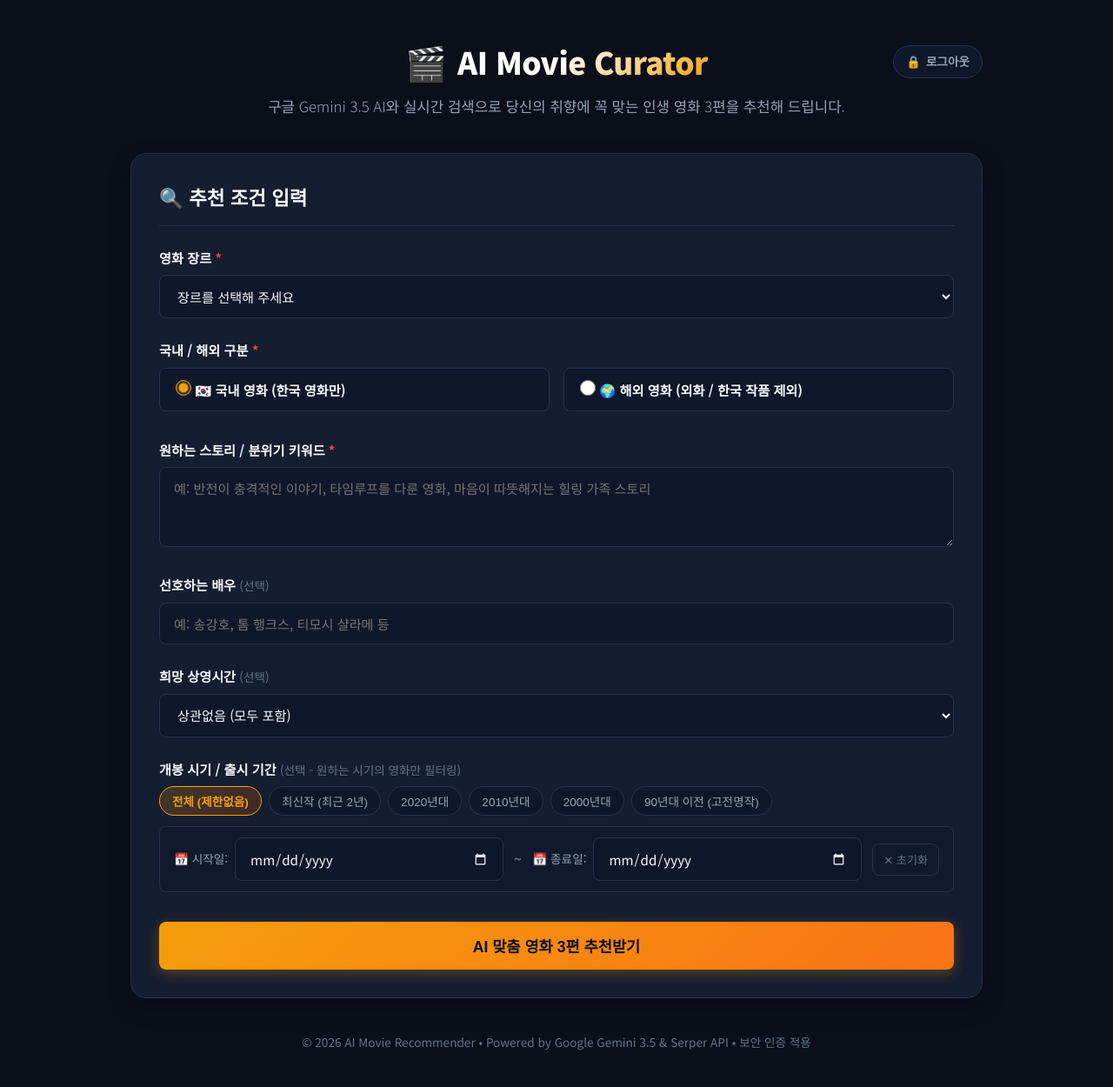
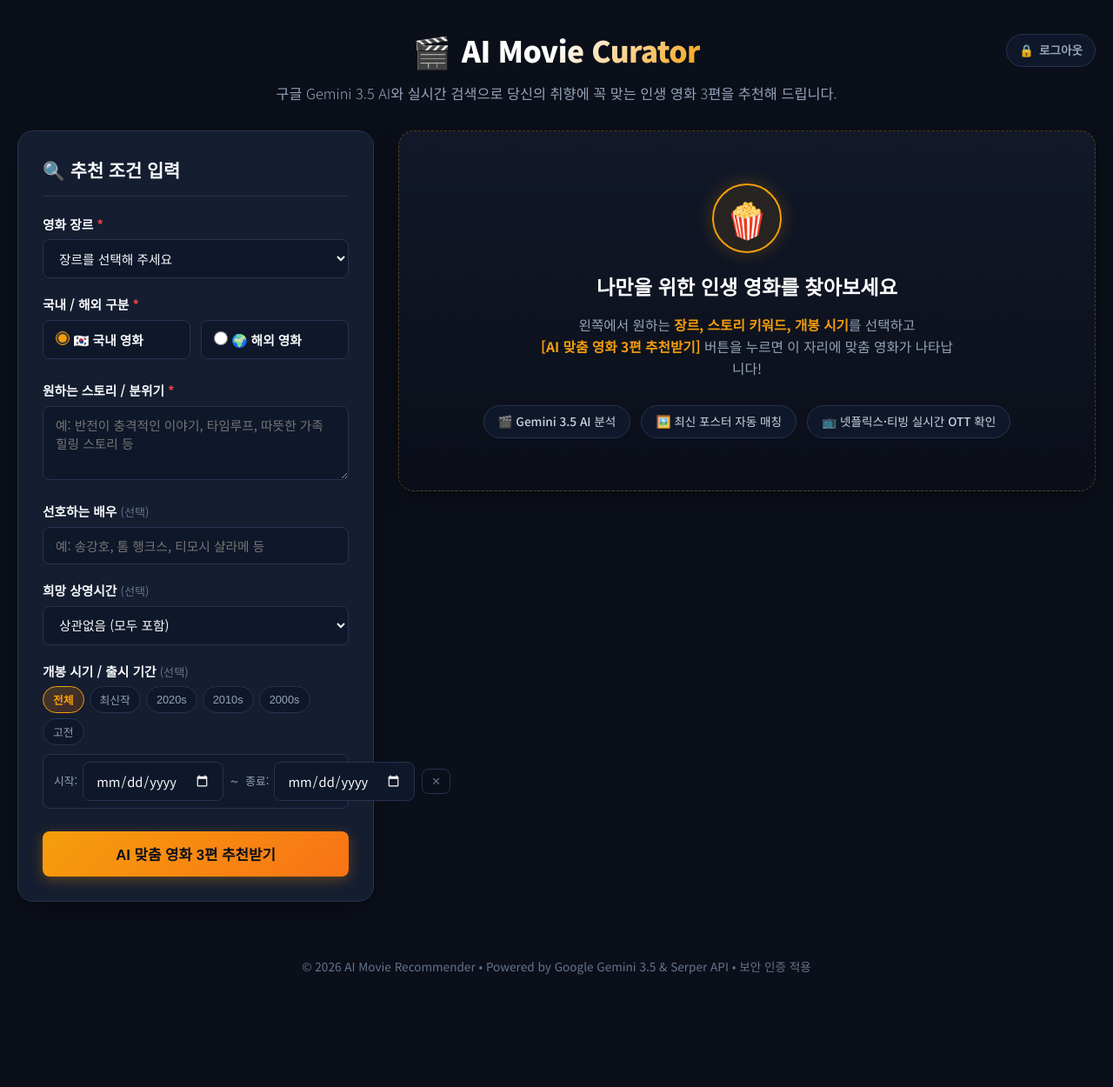
Before and after one commit to Nulbam/movie-recommender, a Flask app: page / in a window 1280 px wide. Shown: the whole page at 87% size. After the commit the page ends 1121 px from the top, so only its background shows below. Run offline with Flask 3, Linux system fonts and the light colour scheme; the visitor is signed in with stand-in values (Sample User, id 1).

Commit message:
feat: 좌우 2단 대시보드 레이아웃 개편 (좌측: 추천 조건 입력, 우측: 결과 및 대기 화면)

```diff
--- a/static/css/style.css
+++ b/static/css/style.css
@@ -40,7 +40,7 @@ body {
     background-color: var(--bg-primary);
     color: var(--text-primary);
     line-height: 1.6;
-    padding: 40px 20px;
+    padding: 30px 20px;
     min-height: 100vh;
 }
 
@@ -152,16 +152,16 @@ body {
     40%, 80% { transform: translateX(8px); }
 }
 
-/* 3. 전체 레이아웃 컨테이너 */
+/* 3. 전체 레이아웃 컨테이너 (와이드 대시보드 뷰) */
 .app-container {
-    max-width: 980px;
+    max-width: 1300px;
     margin: 0 auto;
 }
 
 /* 헤더 및 액션 버튼 */
 .app-header {
     text-align: center;
-    margin-bottom: 40px;
+    margin-bottom: 30px;
 }
 
 .header-top {
@@ -179,11 +179,11 @@ body {
 }
 
 .logo-icon {
-    font-size: 2.4rem;
+    font-size: 2.2rem;
 }
 
 .logo h1 {
-    font-size: 2.2rem;
+    font-size: 2.1rem;
     font-weight: 900;
     letter-spacing: -0.5px;
     background: linear-gradient(135deg, #ffffff 40%, var(--accent-gold) 100%);
@@ -242,41 +242,64 @@ body {
 }
 
 .subtitle {
-    font-size: 1.05rem;
+    font-size: 1.02rem;
     color: var(--text-secondary);
     font-weight: 300;
 }
 
-/* 4. 공통 카드 스타일 */
+/* 4. 좌/우 2단 대시보드 그리드 레이아웃 */
+.dashboard-layout {
+    display: grid;
+    grid-template-columns: 410px 1fr;
+    gap: 28px;
+    align-items: start;
+}
+
+.dashboard-left {
+    width: 100%;
+}
+
+.sticky-form {
+    position: sticky;
+    top: 20px;
+    margin-bottom: 0;
+}
+
+.dashboard-right {
+    width: 100%;
+    min-height: 500px;
+}
+
+/* 5. 공통 카드 스타일 */
 .card {
     background-color: var(--bg-card);
     border: 1px solid var(--border-color);
     border-radius: var(--radius-lg);
-    padding: 32px;
-    margin-bottom: 30px;
+    padding: 28px;
+    margin-bottom: 24px;
     box-shadow: var(--shadow-main);
     transition: var(--transition);
 }
 
 .section-title {
-    font-size: 1.4rem;
+    font-size: 1.3rem;
     font-weight: 700;
-    margin-bottom: 24px;
+    margin-bottom: 20px;
     color: var(--text-primary);
     border-bottom: 1px solid var(--border-color);
-    padding-bottom: 14px;
+    padding-bottom: 12px;
 }
 
-/* 5. 입력 폼 컴포넌트 */
+/* 6. 입력 폼 컴포넌트 */
 .form-group {
-    margin-bottom: 24px;
+    margin-bottom: 18px;
 }
 
 .form-group label {
     display: block;
-    font-size: 0.95rem;
+    font-size: 0.92rem;
     font-weight: 600;
-    margin-bottom: 8px;
+    margin-bottom: 6px;
     color: var(--text-primary);
 }
 
@@ -287,7 +310,7 @@ body {
 
 .optional {
     color: var(--text-muted);
-    font-size: 0.85rem;
+    font-size: 0.82rem;
     font-weight: normal;
 }
 
@@ -298,18 +321,17 @@ input[type="date"],
 select,
 textarea {
     width: 100%;
-    padding: 12px 16px;
+    padding: 10px 14px;
     background-color: var(--bg-input);
     border: 1px solid var(--border-color);
     border-radius: var(--radius-sm);
     color: var(--text-primary);
     font-family: inherit;
-    font-size: 0.95rem;
+    font-size: 0.92rem;
     transition: var(--transition);
     outline: none;
 }
 
-/* 날짜 선택 인풋 캘린더 다크 모드 스타일 */
 input[type="date"] {
     color-scheme: dark;
     cursor: pointer;
@@ -330,13 +352,13 @@ select {
 
 textarea {
     resize: vertical;
-    min-height: 85px;
+    min-height: 75px;
 }
 
 /* 라디오 버튼 그룹 */
 .radio-group {
     display: flex;
-    gap: 16px;
+    gap: 12px;
 }
 
 .radio-label {
@@ -344,11 +366,11 @@ textarea {
     align-items: center;
     gap: 8px;
     background-color: var(--bg-input);
-    padding: 12px 18px;
+    padding: 10px 14px;
     border: 1px solid var(--border-color);
     border-radius: var(--radius-sm);
     cursor: pointer;
-    font-size: 0.95rem;
+    font-size: 0.9rem;
     transition: var(--transition);
     flex: 1;
     font-weight: 500;
@@ -361,25 +383,25 @@ textarea {
 
 .radio-label input[type="radio"] {
     accent-color: var(--accent-gold);
-    width: 18px;
-    height: 18px;
+    width: 16px;
+    height: 16px;
 }
 
-/* 6. 개봉 시기 캘린더 & 프리셋 버튼 스타일 */
+/* 개봉 시기 캘린더 & 프리셋 버튼 */
 .date-preset-group {
     display: flex;
     flex-wrap: wrap;
-    gap: 8px;
-    margin-bottom: 12px;
+    gap: 6px;
+    margin-bottom: 10px;
 }
 
 .preset-btn {
     background-color: var(--bg-input);
     border: 1px solid var(--border-color);
     color: var(--text-secondary);
-    padding: 6px 14px;
-    border-radius: 20px;
-    font-size: 0.85rem;
+    padding: 5px 11px;
+    border-radius: 16px;
+    font-size: 0.8rem;
     font-weight: 500;
     cursor: pointer;
     transition: var(--transition);
@@ -400,9 +422,9 @@ textarea {
 .date-range-wrapper {
     display: flex;
     align-items: center;
-    gap: 12px;
+    gap: 8px;
     background-color: rgba(15, 23, 42, 0.5);
-    padding: 12px 16px;
+    padding: 8px 12px;
     border: 1px solid var(--border-color);
     border-radius: var(--radius-sm);
 }
@@ -410,12 +432,12 @@ textarea {
 .date-input-box {
     display: flex;
     align-items: center;
-    gap: 8px;
+    gap: 6px;
     flex: 1;
 }
 
 .date-label {
-    font-size: 0.85rem;
+    font-size: 0.8rem;
     color: var(--text-secondary);
     white-space: nowrap;
 }
@@ -429,9 +451,9 @@ textarea {
     background-color: transparent;
     border: 1px solid var(--border-color);
     color: var(--text-muted);
-    padding: 8px 12px;
+    padding: 6px 10px;
     border-radius: var(--radius-sm);
-    font-size: 0.82rem;
+    font-size: 0.8rem;
     cursor: pointer;
     white-space: nowrap;
     transition: var(--transition);
@@ -445,10 +467,10 @@ textarea {
 /* 제출 버튼 */
 .btn {
     width: 100%;
-    padding: 15px;
+    padding: 14px;
     border: none;
     border-radius: var(--radius-sm);
-    font-size: 1.1rem;
+    font-size: 1.05rem;
     font-weight: 700;
     cursor: pointer;
     transition: var(--transition);
@@ -456,7 +478,7 @@ textarea {
     justify-content: center;
     align-items: center;
     gap: 10px;
-    margin-top: 10px;
+    margin-top: 8px;
 }
 
 .btn-primary {
@@ -477,10 +499,71 @@ textarea {
     transform: none;
 }
 
-/* 7. 로딩 인디케이터 */
+/* 7. 우측 영역: 초기 대기 카드 (Empty State) */
+.empty-card {
+    text-align: center;
+    padding: 60px 30px;
+    border: 1px dashed rgba(245, 158, 11, 0.3);
+    background: linear-gradient(180deg, rgba(21, 29, 48, 0.7) 0%, rgba(11, 15, 25, 0.9) 100%);
+}
+
+.empty-icon-box {
+    width: 80px;
+    height: 80px;
+    margin: 0 auto 20px;
+    background: rgba(245, 158, 11, 0.1);
+    border: 2px solid var(--accent-gold);
+    border-radius: 50%;
+    display: flex;
+    align-items: center;
+    justify-content: center;
+    box-shadow: 0 0 20px rgba(245, 158, 11, 0.25);
+}
+
+.empty-icon {
+    font-size: 2.5rem;
+}
+
+.empty-title {
+    font-size: 1.45rem;
+    font-weight: 800;
+    color: #ffffff;
+    margin-bottom: 12px;
+}
+
+.empty-desc {
+    color: var(--text-secondary);
+    font-size: 0.98rem;
+    line-height: 1.6;
+    max-width: 480px;
+    margin: 0 auto 30px;
+}
+
+.empty-desc strong {
+    color: var(--accent-gold);
+}
+
+.empty-features {
+    display: flex;
+    flex-wrap: wrap;
+    gap: 12px;
+    justify-content: center;
+}
+
+.feature-tag {
+    background-color: var(--bg-input);
+    border: 1px solid var(--border-color);
+    color: #cbd5e1;
+    font-size: 0.85rem;
+    padding: 7px 16px;
+    border-radius: 20px;
+    font-weight: 500;
+}
+
+/* 8. 로딩 인디케이터 */
 .loading-card {
     text-align: center;
-    padding: 50px 20px;
+    padding: 70px 20px;
 }
 
 .spinner {
--- a/static/js/app.js
+++ b/static/js/app.js
@@ -1,6 +1,6 @@
 /**
  * ==========================================================================
- * AI 영화 큐레이터 - 프론트엔드 인터랙션 스크립트 (캘린더 기간 검색 & PWA & 보안)
+ * AI 영화 큐레이터 - 프론트엔드 인터랙션 스크립트 (좌우 2단 대시보드 레이아웃 지원)
  * ==========================================================================
  */
 
@@ -17,6 +17,7 @@ document.addEventListener("DOMContentLoaded", () => {
     const presetButtons = document.querySelectorAll(".preset-btn");
     const submitBtn = document.getElementById("submitBtn");
 
+    const emptySection = document.getElementById("emptySection");
     const loadingSection = document.getElementById("loadingSection");
     const errorSection = document.getElementById("errorSection");
     const errorMessage = document.getElementById("errorMessage");
@@ -64,14 +65,12 @@ document.addEventListener("DOMContentLoaded", () => {
         });
     });
 
-    // 직접 날짜를 입력하거나 변경하면 프리셋 버튼 active 해제
     [startDateInput, endDateInput].forEach(input => {
         input.addEventListener("change", () => {
             presetButtons.forEach(b => b.classList.remove("active"));
         });
     });
 
-    // 날짜 리셋 버튼
     resetDateBtn.addEventListener("click", () => {
         startDateInput.value = "";
         endDateInput.value = "";
@@ -148,11 +147,16 @@ document.addEventListener("DOMContentLoaded", () => {
             return;
         }
 
+        // 로딩 시작 (대기 카드 숨기고 로딩 스피너 표시)
         setLoadingState(true);
+        if (emptySection) emptySection.classList.add("hidden");
         hideError();
         hideResult();
 
-        loadingSection.scrollIntoView({ behavior: "smooth", block: "center" });
+        // 모바일/태블릿 등 1열 화면일 때는 우측 로딩 영역으로 부드럽게 스크롤
+        if (window.innerWidth <= 1024) {
+            loadingSection.scrollIntoView({ behavior: "smooth", block: "start" });
+        }
 
         try {
             const response = await fetch("/recommend", {
@@ -280,7 +284,7 @@ document.addEventListener("DOMContentLoaded", () => {
             else if (countryText.includes("프랑스")) countryIcon = "🇫🇷";
             else if (countryText.includes("독일")) countryIcon = "🇩🇪";
 
-            // 2단 분할 카드 내부 HTML 조립
+            // 개별 영화 카드 조립
             card.innerHTML = `
                 <div class="split-view">
                     <!-- 좌측: 포스터 이미지 -->
@@ -371,8 +375,14 @@ document.addEventListener("DOMContentLoaded", () => {
             movieCardsContainer.appendChild(card);
         });
 
+        // 대기 화면 숨기고 결과 영역 노출
+        if (emptySection) emptySection.classList.add("hidden");
         resultSection.classList.remove("hidden");
-        resultSection.scrollIntoView({ behavior: "smooth", block: "start" });
+
+        // 모바일/태블릿 화면일 때 결과 영역으로 스크롤 이동
+        if (window.innerWidth <= 1024) {
+            resultSection.scrollIntoView({ behavior: "smooth", block: "start" });
+        }
     }
 
     function escapeHtml(text) {
@@ -388,7 +398,7 @@ document.addEventListener("DOMContentLoaded", () => {
     function setLoadingState(isLoading) {
         if (isLoading) {
             submitBtn.disabled = true;
-            submitBtn.querySelector(".btn-text").textContent = "AI가 조건에 맞는 영화 3편을 정밀 조회 중입니다...";
+            submitBtn.querySelector(".btn-text").textContent = "AI가 영화 3편을 정밀 큐레이션 중...";
             loadingSection.classList.remove("hidden");
         } else {
             submitBtn.disabled = false;
@@ -398,6 +408,7 @@ document.addEventListener("DOMContentLoaded", () => {
     }
 
     function showError(message) {
+        if (emptySection) emptySection.classList.add("hidden");
         errorMessage.textContent = message;
         errorSection.classList.remove("hidden");
         errorSection.scrollIntoView({ behavior: "smooth", block: "center" });
--- a/templates/index.html
+++ b/templates/index.html
@@ -45,10 +45,14 @@
             <p class="subtitle">구글 Gemini 3.5 AI와 실시간 검색으로 당신의 취향에 꼭 맞는 인생 영화 3편을 추천해 드립니다.</p>
         </header>
 
-        <!-- 메인 콘텐츠 영역 -->
+        <!-- 메인 콘텐츠 영역: 좌/우 2단 대시보드 레이아웃 -->
         <main class="main-content">
-            <!-- 1. 사용자 입력 폼 카드 -->
-            <section class="card form-card">
+            <div class="dashboard-layout">
+                <!-- ==============================================
+                     [좌측 컬럼] 추천 조건 입력 폼
+                     ============================================== -->
+                <aside class="dashboard-left">
+                    <section class="card form-card sticky-form">
                         <h2 class="section-title">🔍 추천 조건 입력</h2>
                         <form id="recommendForm" novalidate>
                             <!-- 장르 선택 (필수) -->
@@ -75,19 +79,19 @@
                                 <div class="radio-group">
                                     <label class="radio-label">
                                         <input type="radio" name="origin" value="국내" checked>
-                                <span>🇰🇷 국내 영화 (한국 영화만)</span>
+                                        <span>🇰🇷 국내 영화</span>
                                     </label>
                                     <label class="radio-label">
                                         <input type="radio" name="origin" value="해외">
-                                <span>🌍 해외 영화 (외화 / 한국 작품 제외)</span>
+                                        <span>🌍 해외 영화</span>
                                     </label>
                                 </div>
                             </div>
 
                             <!-- 원하는 줄거리 / 내용 키워드 (필수) -->
                             <div class="form-group">
-                        <label for="keyword">원하는 스토리 / 분위기 키워드 <span class="required">*</span></label>
-                        <textarea id="keyword" name="keyword" rows="3" placeholder="예: 반전이 충격적인 이야기, 타임루프를 다룬 영화, 마음이 따뜻해지는 힐링 가족 스토리" required></textarea>
+                                <label for="keyword">원하는 스토리 / 분위기 <span class="required">*</span></label>
+                                <textarea id="keyword" name="keyword" rows="3" placeholder="예: 반전이 충격적인 이야기, 타임루프, 따뜻한 가족 힐링 스토리 등" required></textarea>
                             </div>
 
                             <!-- 선호 배우 (선택) -->
@@ -109,30 +113,30 @@
 
                             <!-- 캘린더 개봉 시기 / 기간 선택 (선택) -->
                             <div class="form-group">
-                        <label for="startDate">개봉 시기 / 출시 기간 <span class="optional">(선택 - 원하는 시기의 영화만 필터링)</span></label>
+                                <label for="startDate">개봉 시기 / 출시 기간 <span class="optional">(선택)</span></label>
 
                                 <!-- 빠른 시대 선택 버튼 (Preset) -->
                                 <div class="date-preset-group">
-                            <button type="button" class="preset-btn active" data-preset="all">전체 (제한없음)</button>
-                            <button type="button" class="preset-btn" data-preset="latest">최신작 (최근 2년)</button>
-                            <button type="button" class="preset-btn" data-preset="2020s">2020년대</button>
-                            <button type="button" class="preset-btn" data-preset="2010s">2010년대</button>
-                            <button type="button" class="preset-btn" data-preset="2000s">2000년대</button>
-                            <button type="button" class="preset-btn" data-preset="classic">90년대 이전 (고전명작)</button>
+                                    <button type="button" class="preset-btn active" data-preset="all">전체</button>
+                                    <button type="button" class="preset-btn" data-preset="latest">최신작</button>
+                                    <button type="button" class="preset-btn" data-preset="2020s">2020s</button>
+                                    <button type="button" class="preset-btn" data-preset="2010s">2010s</button>
+                                    <button type="button" class="preset-btn" data-preset="2000s">2000s</button>
+                                    <button type="button" class="preset-btn" data-preset="classic">고전</button>
                                 </div>
 
                                 <!-- 캘린더 직접 선택 영역 -->
                                 <div class="date-range-wrapper">
                                     <div class="date-input-box">
-                                <span class="date-label">📅 시작일:</span>
+                                        <span class="date-label">시작:</span>
                                         <input type="date" id="startDate" name="startDate">
                                     </div>
                                     <span class="date-separator">~</span>
                                     <div class="date-input-box">
-                                <span class="date-label">📅 종료일:</span>
+                                        <span class="date-label">종료:</span>
                                         <input type="date" id="endDate" name="endDate">
                                     </div>
-                            <button type="button" id="resetDateBtn" class="reset-date-btn" title="날짜 초기화">✕ 초기화</button>
+                                    <button type="button" id="resetDateBtn" class="reset-date-btn" title="날짜 초기화">✕</button>
                                 </div>
                             </div>
 
@@ -142,32 +146,56 @@
                             </button>
                         </form>
                     </section>
+                </aside>
 
-            <!-- 2. 로딩 상태 표시 인디케이터 -->
-            <section id="loadingSection" class="card loading-card hidden">
+                <!-- ==============================================
+                     [우측 컬럼] 추천 결과 및 상태 화면
+                     ============================================== -->
+                <section class="dashboard-right">
+                    <!-- 1. 초기 접속 시 대기 안내 카드 (Empty State) -->
+                    <div id="emptySection" class="card empty-card">
+                        <div class="empty-icon-box">
+                            <span class="empty-icon">🍿</span>
+                        </div>
+                        <h3 class="empty-title">나만을 위한 인생 영화를 찾아보세요</h3>
+                        <p class="empty-desc">
+                            왼쪽에서 원하는 <strong>장르, 스토리 키워드, 개봉 시기</strong>를 선택하고<br>
+                            <strong>[AI 맞춤 영화 3편 추천받기]</strong> 버튼을 누르면 이 자리에 맞춤 영화가 나타납니다!
+                        </p>
+                        <div class="empty-features">
+                            <div class="feature-tag">🎬 Gemini 3.5 AI 분석</div>
+                            <div class="feature-tag">🖼️ 최신 포스터 자동 매칭</div>
+                            <div class="feature-tag">📺 넷플릭스·티빙 실시간 OTT 확인</div>
+                        </div>
+                    </div>
+
+                    <!-- 2. 로딩 상태 표시 카드 -->
+                    <div id="loadingSection" class="card loading-card hidden">
                         <div class="spinner"></div>
                         <h3 class="loading-title">AI가 최적의 영화 3편을 큐레이션하고 있습니다...</h3>
-                <p class="loading-desc">선택하신 개봉 시기와 국적 기준을 철저히 검증하고, 최신 포스터와 OTT 정보를 실시간 조회 중입니다.</p>
-            </section>
+                        <p class="loading-desc">선택하신 조건과 개봉 시기를 검증하고, 최신 포스터 및 실시간 OTT 정보를 조회 중입니다.</p>
+                    </div>
 
                     <!-- 3. 에러 알림 카드 -->
-            <section id="errorSection" class="card error-card hidden">
+                    <div id="errorSection" class="card error-card hidden">
                         <span class="error-icon">⚠️</span>
                         <div class="error-content">
                             <h3 class="error-title">추천 중 문제가 발생했습니다</h3>
                             <p id="errorMessage" class="error-message"></p>
                         </div>
-            </section>
+                    </div>
 
-            <!-- 4. 결과 화면: 추천 영화 TOP 3 컨테이너 -->
-            <section id="resultSection" class="hidden">
+                    <!-- 4. 추천 결과 화면: TOP 3 카드 컨테이너 -->
+                    <div id="resultSection" class="result-wrapper hidden">
                         <div class="result-header">
                             <h2 class="result-section-title">✨ AI 맞춤 영화 추천 TOP 3</h2>
                             <p class="result-subtitle">당신의 취향 조건에 가장 잘 맞는 3편의 영화를 엄선했습니다.</p>
                         </div>
 
                         <div id="movieCardsContainer" class="movie-cards-container"></div>
+                    </div>
                 </section>
+            </div>
         </main>
 
         <!-- 푸터 영역 -->
```
Also changed, not shown: other parts of static/css/style.css (+69 -64 lines). Lines whose indentation alone changed are shown as unchanged.
